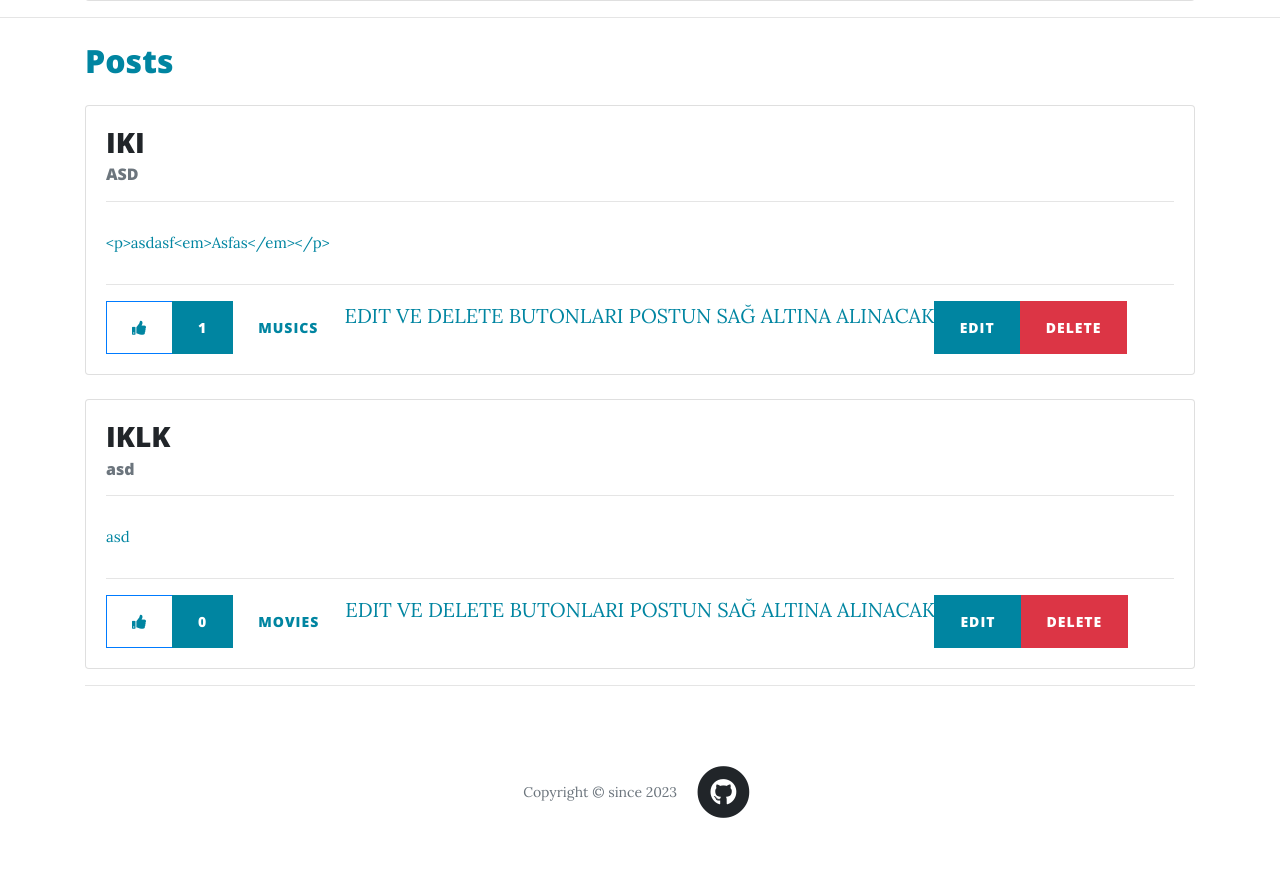
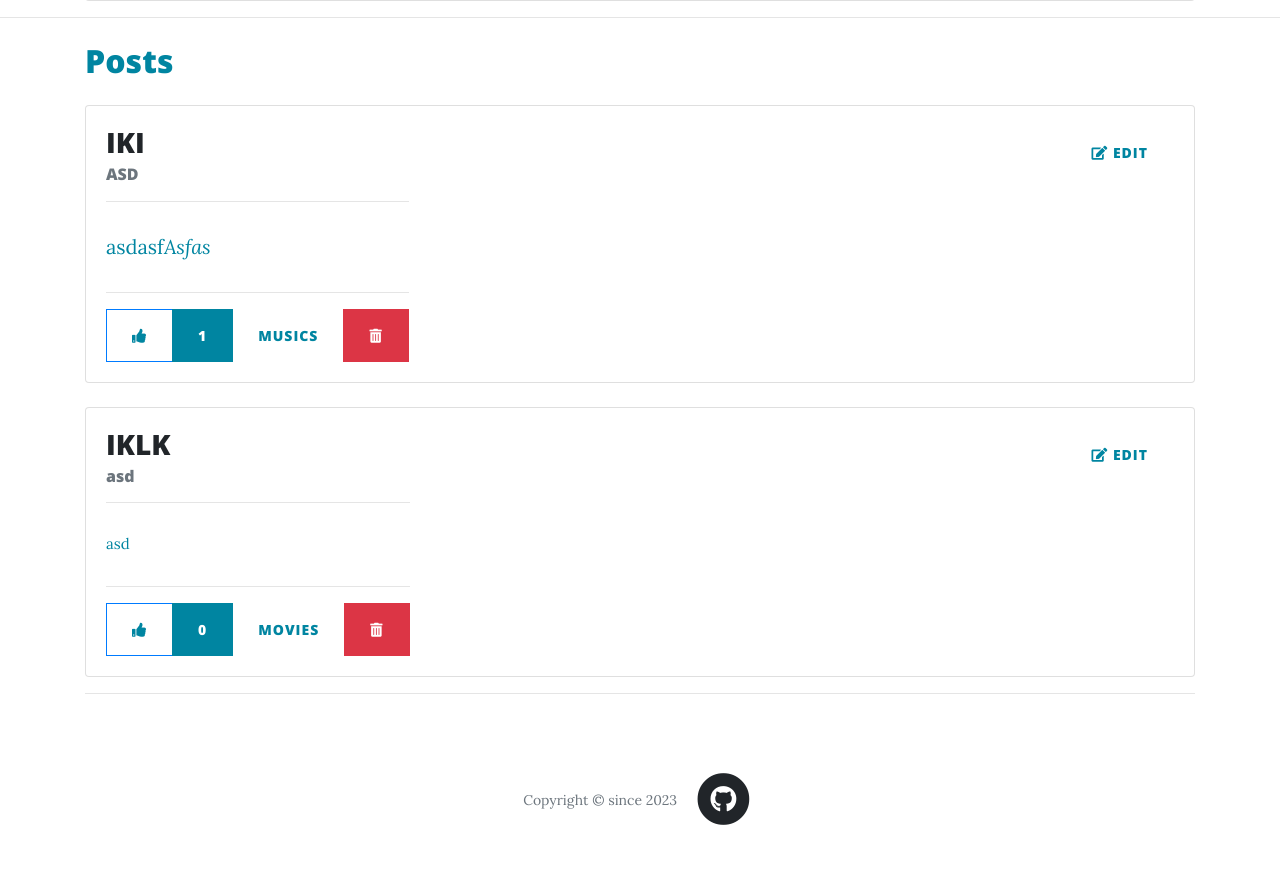
Before and after one commit to gorkembasaran/ShareReadDiscoverBlog, a Flask app: page /profile/1 in a window 1280 px wide. Shown: the part 807-1699 px from the top of the page. Before the commit the page ends 1625 px from the top, so only its background shows below. Run offline with Flask 2, Linux system fonts and the light colour scheme; a user stored in the database is signed in; data comes from the database, SQL or seed files in the repository; some libraries are stand-ins or nearby versions.

Commit message:
some changed design of buttons

```diff
--- a/templates/profile.html
+++ b/templates/profile.html
@@ -33,9 +33,6 @@
                     <div class="col-md-8">
                         <div class="d-flex justify-content-between align-items-center mb-3">
                             <h3>{{ user.name }} {{ user.surname }} </h3>
-                            <a style="color: #0085a1; text-decoration: none;" class="btn btn-link editButton">
-                                <i  class="fas fa-edit"></i> Edit
-                            </a>
                         </div>
                         <p>
                             <i class="fas fa-phone-alt"></i> <strong>Phone:</strong> {{ user.phone }}
@@ -49,83 +46,48 @@
         </div>
     </div>
     {% endif %}
-    <!-- Burada girilen bilgiler validatorden geçip datada değiştirilecek eğer başka birinin datasındaki bilgiyle eşleşiyorsa
-    değişikliği izin verilmeyecek vs. -->
-    <div style="color: #0085a1;" class="container mt-4 editContainer hide" >
-        <div class="card">
-            <div class="card-body">
-                <form>
-                    <div class="row">
-                        <div class="col-md-4 text-center">
-                            <img src="https://encrypted-tbn0.gstatic.com/images?q=tbn:ANd9GcTRvK2Djmv4g_zhsmV6RHw2yV7TIZq7xHhBCw&usqp=CAU" alt="Kullanıcı Resmi" class="img-fluid rounded-circle mb-3">
-                        </div>
-                        <div class="col-md-8">
-                            <h3>
-                                <input type="text" class="form-control" placeholder="{{ current_user.name }} {{ current_user.surname }}">
-                            </h3>
-                            <p>
-                                <i class="fas fa-phone-alt"></i>
-                                <input type="text" class="form-control" placeholder="{{current_user.phone}}">
-                            </p>
-                            <p>
-                                <i class="fas fa-envelope"></i>
-                                <input type="email" class="form-control" placeholder="{{current_user.email}}">
-                            </p>
-                        </div>
-                    </div>
-                    <div class="d-flex justify-content-end mt-3">
-                        <button href="#" type="button" class="btn btn-primary saveButton" >Save</button>
-                    </div>
-                </form>
-            </div>
-        </div>
-    </div>
     <hr>
     <!-- burada kişinin paylaştığı gönderiler açtığı konular ile birlikte gösterilecek en çok beğenilenden en az beğenilene doğru -->
     <div style="color: #0085a1;" class="container mt-4">
         <h2>Posts</h2>
                 {% for post in user_posts %}
-
                 <div class="card mt-4">
-            <div class="card-body">
+                    <div class="card-body d-flex justify-content-between align-items-start">
+                        <div>
                             <a href="{{ url_for('show_post', index=post.id) }}">
-                    <h3 class="card-title">{{post.title}}</h5>
+                                <h3 class="card-title">{{post.title}}</h3>
                                 <h6 class="card-subtitle mb-2 text-muted">{{post.subtitle}}</h6>
                             </a>
                             <hr>
-                    <p style="font-size: 15px;" class="card-text">{{post.body}}</p>
+                            <p style="font-size: 15px;" class="card-text">{{post.body|safe}}</p>
                             <hr>
                             <div class="btn-group" role="group">
                                 <a href="{{ url_for('like_post', post_id=post.id, page='profile') }}" type="button" class="btn btn-outline-primary" id="likeButton">
                                     <i style="color: #0085a1; border: #0085a1;" class="fas fa-thumbs-up"></i>
                                 </a>
-              <div class="likeNumber btn btn-primary float-left"> {{ post.like_num }} </div>
+                                <div class="likeNumber btn btn-primary">{{ post.like_num }}</div>
                                 <a style="color: #0085a1;" href="{{ url_for('get_category', name=post.category.lower()) }}" class="btn btn-link">{{ post.category }}</a>
-
-                        EDIT VE DELETE BUTONLARI POSTUN SAĞ ALTINA ALINACAK
                                 {% if current_user.id == post.author.id or current_user.id == 1 %}
-                        <a href="{{url_for('edit_post', post_id=post.id)}}" type="button" class="btn btn-primary">Edit</a>
-                        <a href="{{ url_for('delete_post', post_id=post.id, page='profile') }}" type="button" class="btn btn-danger">Delete</a>
+                                <a href="{{ url_for('delete_post', post_id=post.id, page='profile') }}" type="button" class="btn btn-danger">
+                                    <i class="fas fa-trash-alt"></i>
+                                </a>
                                 {% endif %}
                             </div>
                         </div>
-
+                        <div class="ml-auto">
+                            {% if current_user.id == post.author.id or current_user.id == 1 %}
+                            <div class="btn-group mt-auto" role="group">
+                                <a href="{{url_for('edit_post', post_id=post.id)}}" style="color: #0085a1; text-decoration: none;" class="btn btn-link editButton">
+                                    <i class="fas fa-edit"></i> Edit
+                                </a>
+                            </div>
+                            {% endif %}
+                        </div>
+                    </div>
                 </div>
             {% endfor %}
 
         <hr>
     </div>
 
-
-    <script>
-        document.querySelector('.editButton').addEventListener('click',()=>{
-            document.querySelector('.editContainer').classList.remove('hide')
-            document.querySelector('.infoContainer').classList.add('hide')
-        })
-        document.querySelector('.saveButton').addEventListener('click',()=>{
-            document.querySelector('.editContainer').classList.add('hide')
-            document.querySelector('.infoContainer').classList.remove('hide')
-        })
-    </script>
-
 {% include "footer.html" %}
```
Also changed, not shown: templates/index.html (+5 -6 lines), templates/movies.html (+8 -6 lines), templates/musics.html (+7 -5 lines), templates/post.html (+5 -3 lines), templates/topics.html (+6 -3 lines). Lines whose indentation alone changed are shown as unchanged.
